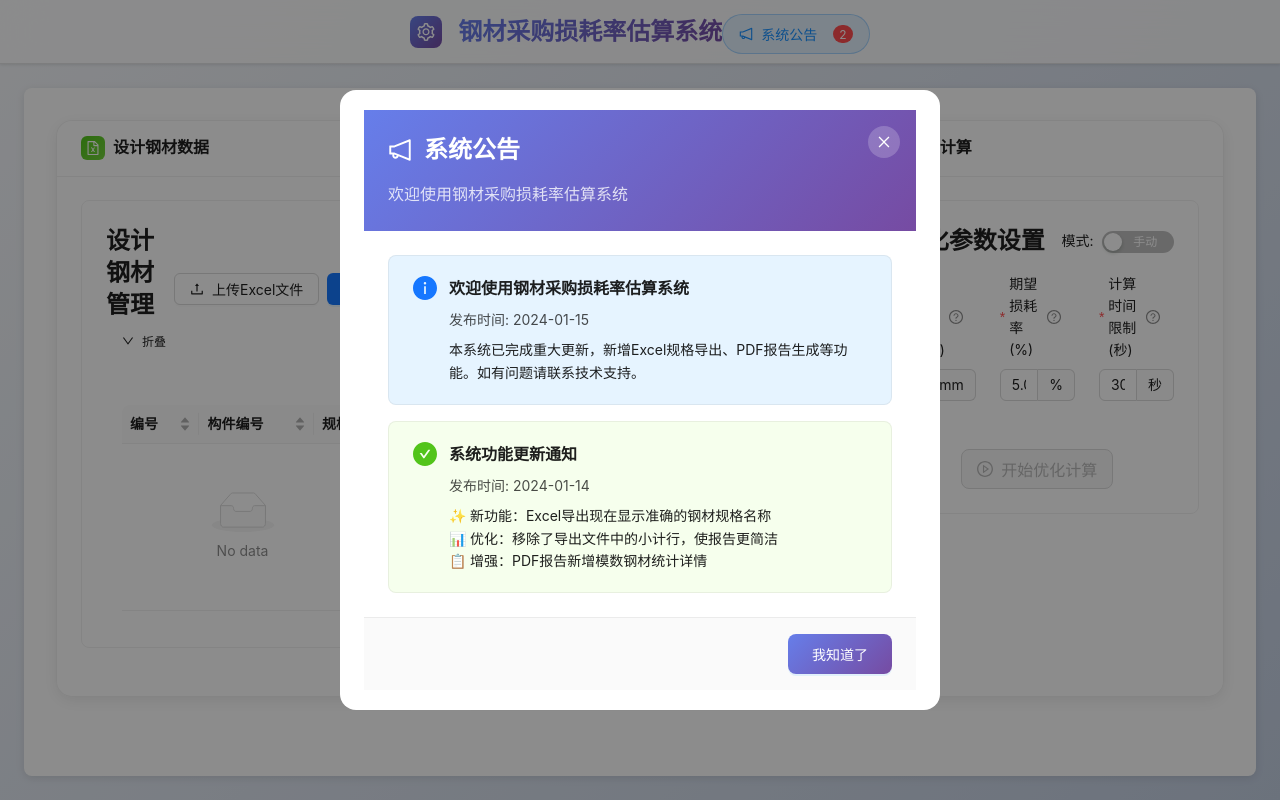
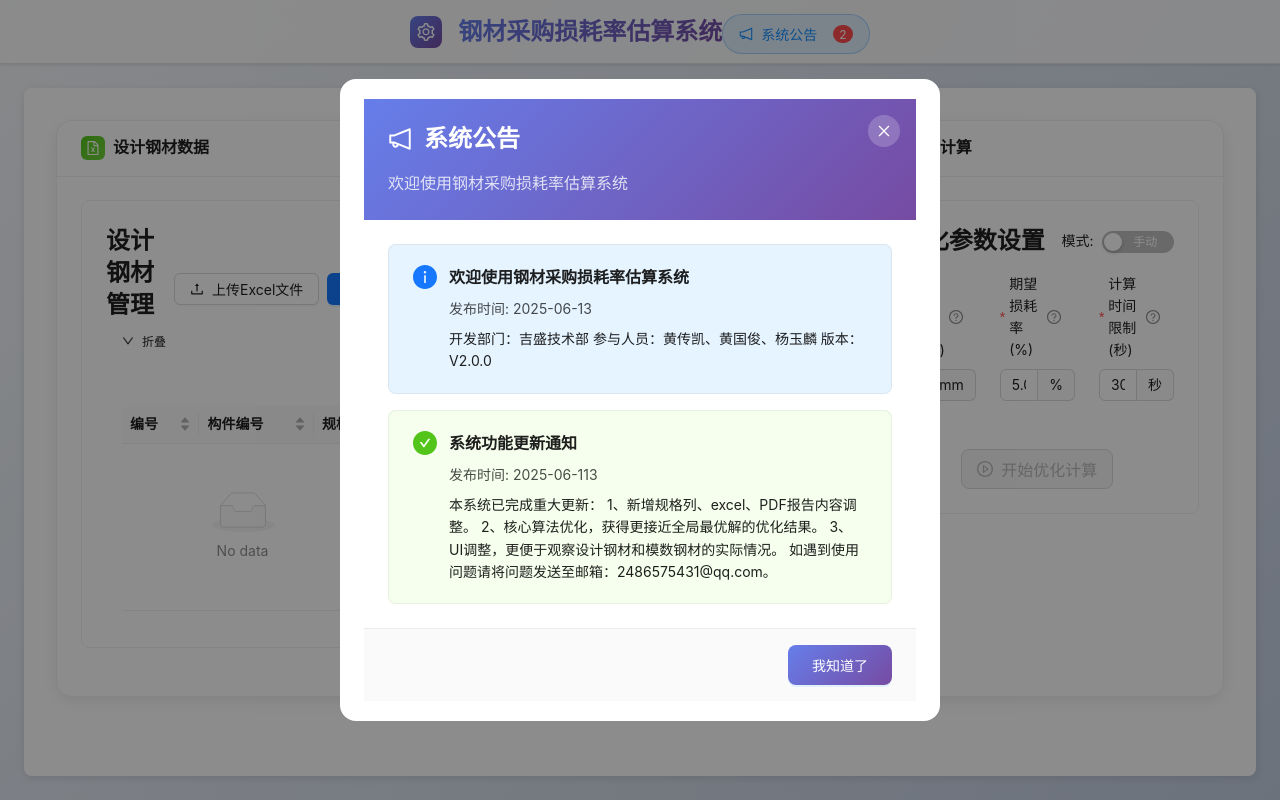
Before and after one commit to hgj313/hgj_steel_system.v2, a React (Create React App) app in the folder client/: page / in a window 1280 px wide. Built offline with nearby package versions, Linux system fonts and the light colour scheme.

Commit message:
Update Announcement

```diff
--- a/client/src/App.tsx
+++ b/client/src/App.tsx
@@ -28,19 +28,26 @@ const { Header, Content } = Layout;
 // 系统公告 - 由管理员在代码中定义
 const SYSTEM_ANNOUNCEMENTS = [
   {
-    id: 'welcome-2024',
+    id: 'welcome-2025',
     title: '欢迎使用钢材采购损耗率估算系统',
-    content: '本系统已完成重大更新，新增Excel规格导出、PDF报告生成等功能。如有问题请联系技术支持。',
+    content: '开发部门：吉盛技术部\
+    参与人员：黄传凯、黄国俊、杨玉麟\
+    版本：V2.0.0',
     type: 'info' as const,
-    createdAt: '2024-01-15',
+    createdAt: '2025-06-13',
     priority: 1
   },
   {
     id: 'update-notice',
     title: '系统功能更新通知',
-    content: '✨ 新功能：Excel导出现在显示准确的钢材规格名称\n📊 优化：移除了导出文件中的小计行，使报告更简洁\n📋 增强：PDF报告新增模数钢材统计详情',
+    content: '本系统已完成重大更新：\
+    1、新增规格列、excel、PDF报告内容调整。\
+    2、核心算法优化，获得更接近全局最优解的优化结果。\
+    3、 UI调整，更便于观察设计钢材和模数钢材的实际情况。\
+     \
+    如遇到使用问题请将问题发送至邮箱：2486575431@qq.com。',
     type: 'success' as const,
-    createdAt: '2024-01-14',
+    createdAt: '2025-06-113',
     priority: 2
   }
 ];
```
